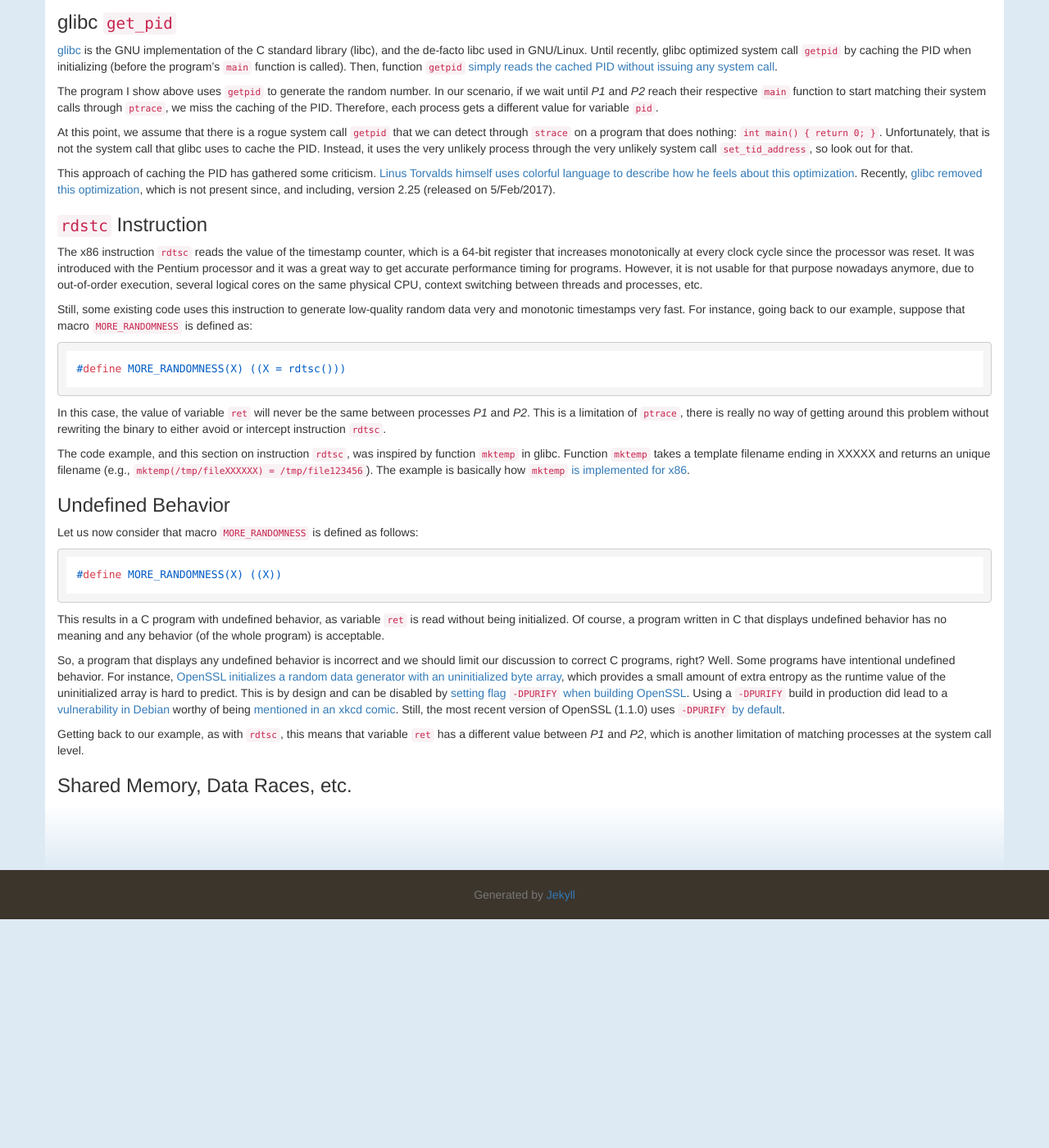
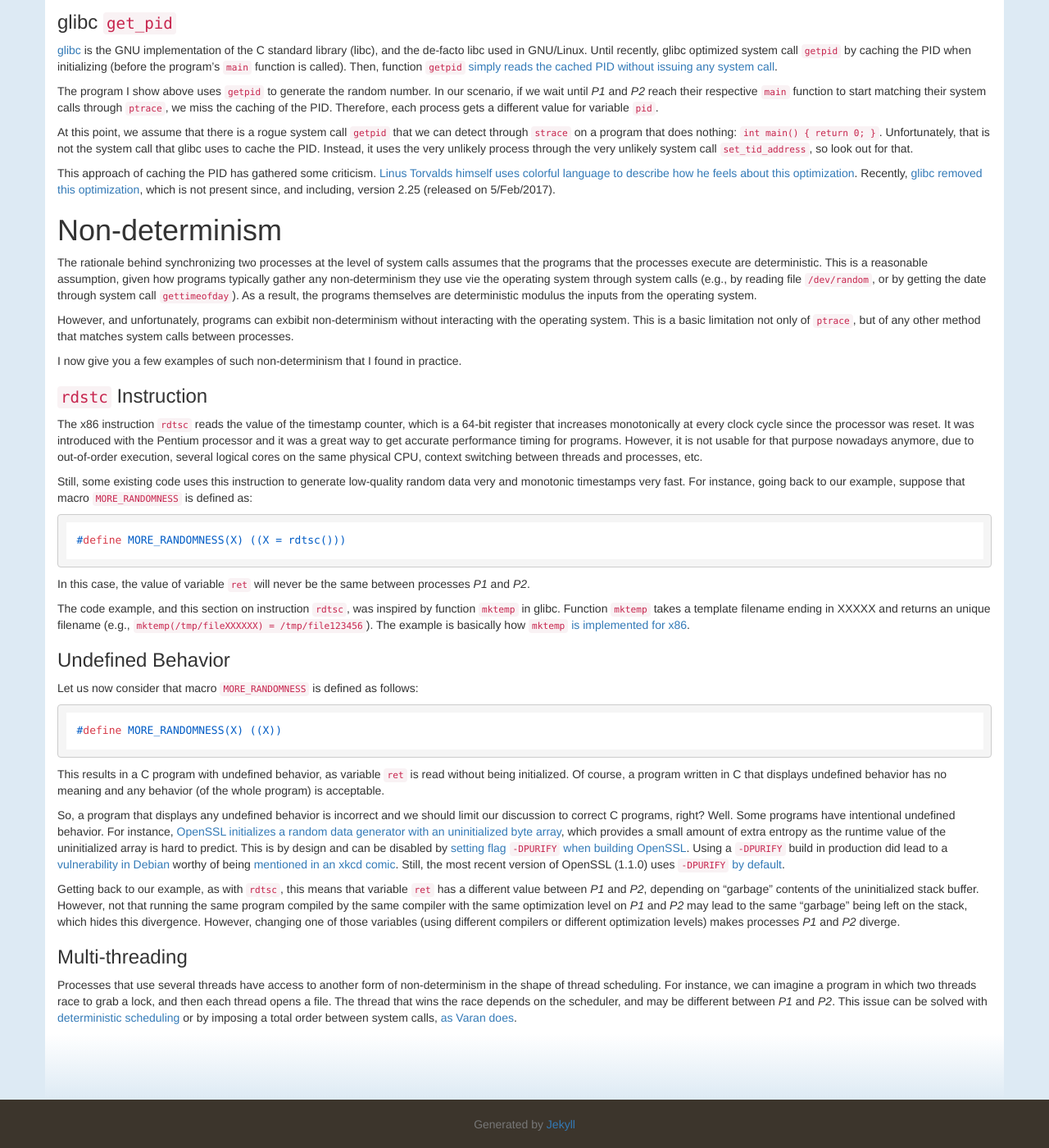
Before and after one commit to luisggpina/personal-website, a Jekyll site: the page built from _posts/2017-06-16-ptrace.md, in a window 1280 px wide and 1400 px high, scrolled down 1747 px. Shown: the whole window at 82% size. Built offline with Jekyll 4.4.1, drawn with Linux system fonts in a browser that asks for light colours; nearby versions of some CDN libraries; some web fonts are replaced; before the commit the page ends 2868 px from its top, so only the background shows below that.

Commit message:
Added multi-threading to ptrace post and edited overall structure

```diff
--- a/_posts/2017-06-16-ptrace.md
+++ b/_posts/2017-06-16-ptrace.md
@@ -135,6 +135,22 @@ optimization](https://sourceware.org/git/?p=glibc.git;a=commit;h=c579f48edba8838
 which is not present since, and including, version 2.25 (released on
 5/Feb/2017).
 
+# Non-determinism
+
+The rationale behind synchronizing two processes at the level of system calls
+assumes that the programs that the processes execute are deterministic.  This is
+a reasonable assumption, given how programs typically gather any non-determinism
+they use vie the operating system through system calls (e.g., by reading file
+`/dev/random`, or by getting the date through system call `gettimeofday`).  As a
+result, the programs themselves are deterministic modulus the inputs from the
+operating system.
+
+However, and unfortunately, programs can exbibit non-determinism without
+interacting with the operating system.  This is a basic limitation not only of
+`ptrace`, but of any other method that matches system calls between processes.
+
+I now give you a few examples of such non-determinism that I found in practice.
+
 ### `rdstc` Instruction
 
 The x86 instruction `rdtsc` reads the value of the timestamp counter, which is a
@@ -152,9 +168,7 @@ example, suppose that macro `MORE_RANDOMNESS` is defined as:
 <pre><code class="C">#define MORE_RANDOMNESS(X) ((X = rdtsc()))</code></pre>
 
 In this case, the value of variable `ret` will never be the same between
-processes *P1* and *P2*.  This is a limitation of `ptrace`, there is really no
-way of getting around this problem without rewriting the binary to either avoid
-or intercept instruction `rdtsc`.
+processes *P1* and *P2*.
 
 The code example, and this section on instruction `rdtsc`, was inspired by
 function [`mktemp`](http://man7.org/linux/man-pages/man3/mktemp.3.html) in
@@ -190,7 +204,20 @@ recent version of OpenSSL (1.1.0) uses `-DPURIFY` [by
 default](https://github.com/openssl/openssl/commit/d8ca44ba4158a9dafeaa30d3cba6f113904d2aa6).
 
 Getting back to our example, as with `rdtsc`, this means that variable `ret` has
-a different value between *P1* and *P2*, which is another limitation of matching
-processes at the system call level.
+a different value between *P1* and *P2*, depending on "garbage" contents of the
+uninitialized stack buffer.  However, not that running the same program compiled
+by the same compiler with the same optimization level on *P1* and *P2* may lead
+to the same "garbage" being left on the stack, which hides this divergence.
+However, changing one of those variables (using different compilers or different
+optimization levels) makes processes *P1* and *P2* diverge.
 
-### Shared Memory, Data Races, etc.
+### Multi-threading
+
+Processes that use several threads have access to another form of
+non-determinism in the shape of thread scheduling.  For instance, we can imagine
+a program in which two threads race to grab a lock, and then each thread opens a
+file.  The thread that wins the race depends on the scheduler, and may be
+different between *P1* and *P2*.  This issue can be solved with [deterministic
+scheduling](http://plasma.cs.umass.edu/emery/dthreads.html) or by imposing a
+total order between system calls, [as Varan
+does](https://srg.doc.ic.ac.uk/publications/varan-asplos-15.html).
```
